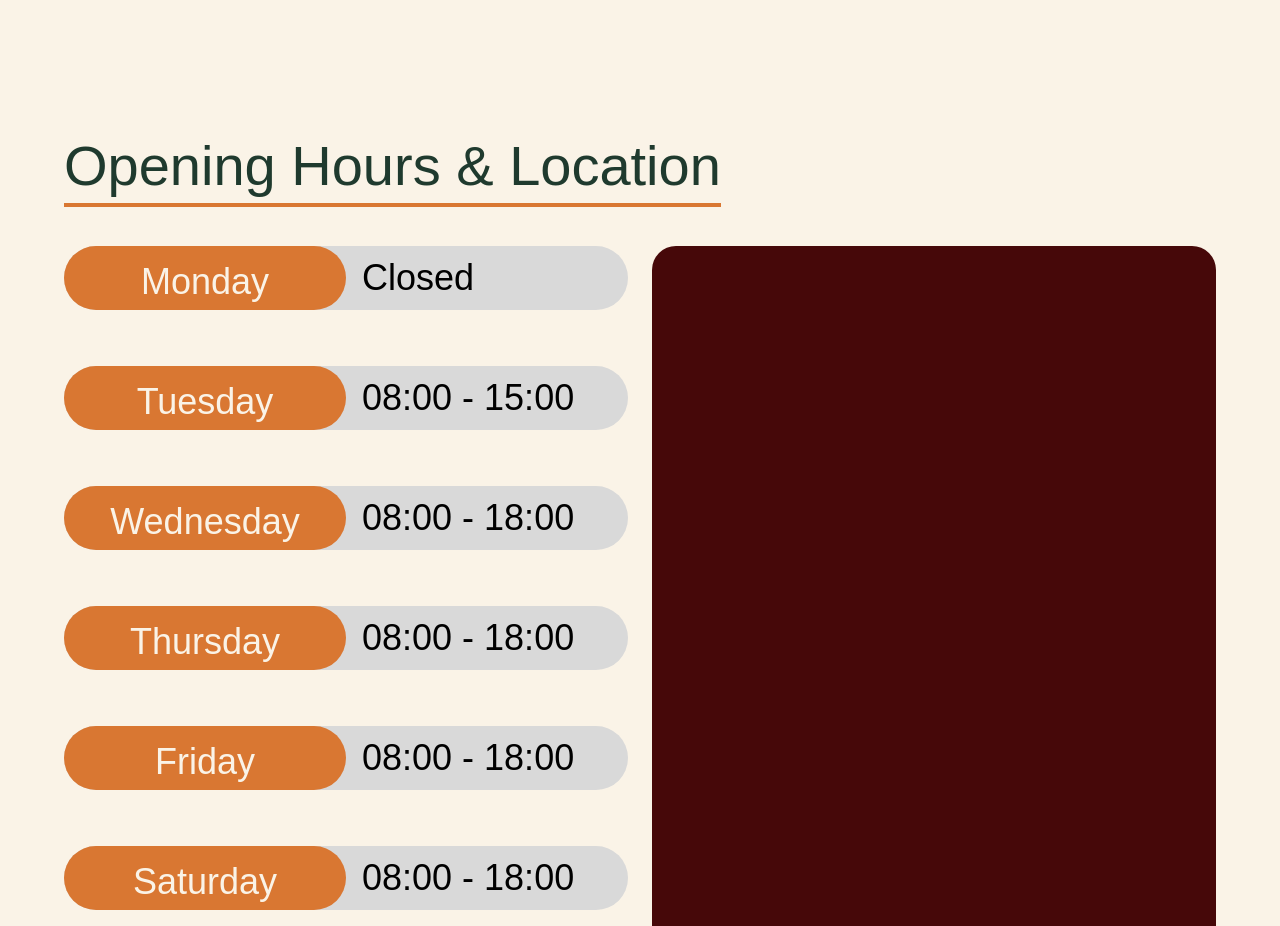
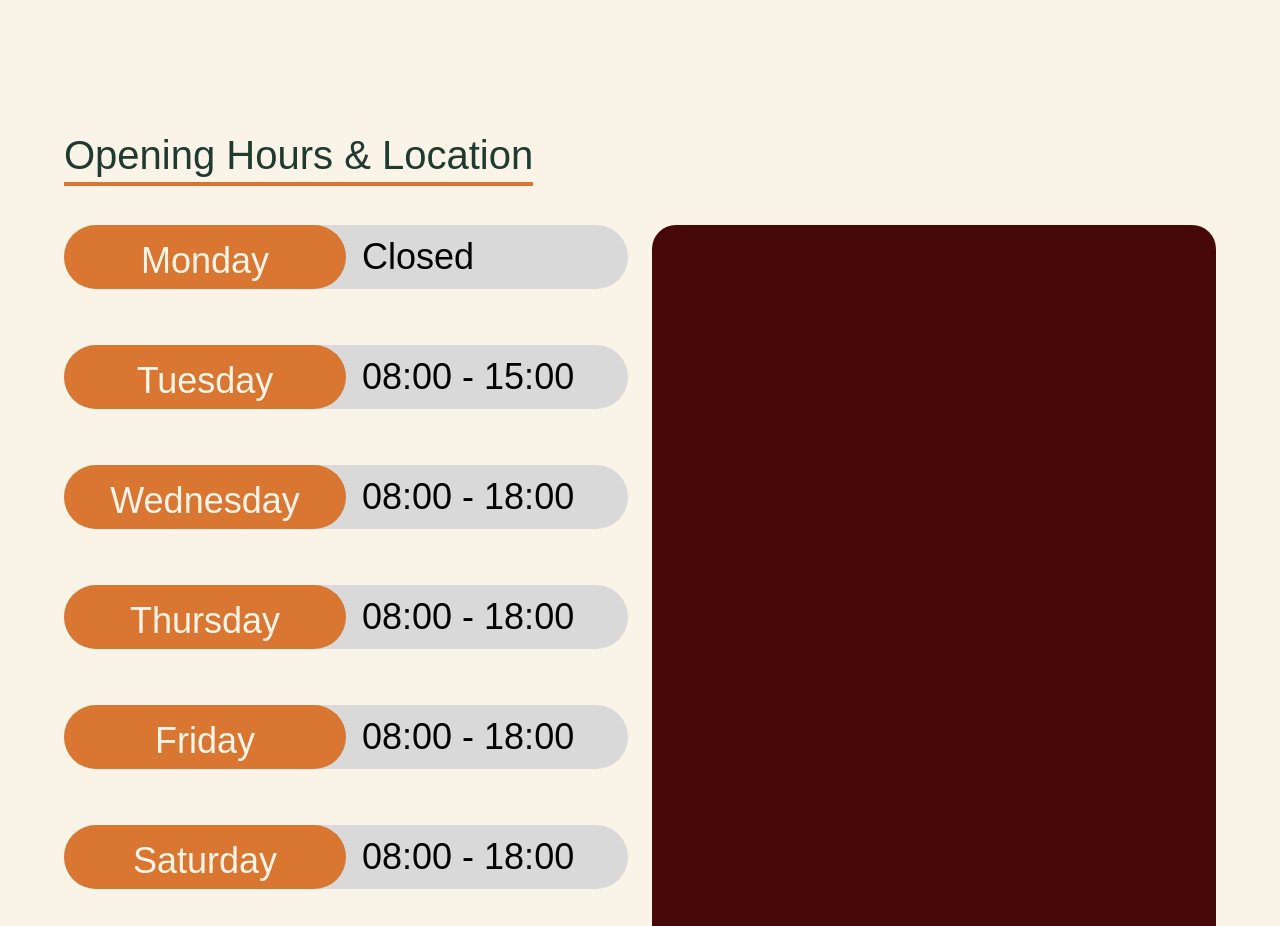
Before and after one commit to unknowdeepanshu/cafe-and-restaurant, a React (Vite) app in the folder Brew District Cafe/: page / in a window 1280 px wide. Shown: the part 7320-8246 px from the top of the page. Built offline with nearby package versions, Linux system fonts and the light colour scheme; a web font is replaced by a local one.

Commit message:
fix:footer section margins and opening sections

```diff
--- a/Brew District Cafe/src/components/Footer/Footer.tsx
+++ b/Brew District Cafe/src/components/Footer/Footer.tsx
@@ -46,7 +46,7 @@ function Footer() {
       >
         <motion.div
           variants={itemVariants}
-          className="mx-16 flex h-full w-[50%] flex-col justify-around md:w-full"
+          className="mx-3.5 flex h-full w-[50%] flex-col justify-around sm:mx-16 md:w-full"
         >
           <div className="my-10 flex min-h-9/12 flex-col justify-between gap-5 md:my-0 md:flex-row md:gap-5">
             <div className="text-CreamBackgournd flex flex-col gap-4">
--- a/Brew District Cafe/src/components/OpeningHours&Location/OpeningHours&Location.tsx
+++ b/Brew District Cafe/src/components/OpeningHours&Location/OpeningHours&Location.tsx
@@ -60,11 +60,11 @@ function OpeningHoursLocation() {
         variants={containerVariants}
         initial="hidden"
         animate="visible"
-        className="mx-16 my-20 flex min-h-screen flex-col"
+        className="mx-3.5 my-20 flex min-h-screen flex-col sm:mx-16"
       >
         <motion.div variants={itemVariants}>
           <div className="inline-block">
-            <h1 className="text-DarkGreen text-2xl lg:text-[3.5rem]">
+            <h1 className="text-DarkGreen text-2xl lg:text-[2.5rem]">
               Opening Hours & Location
             </h1>
             <hr className="bg-Orange h-1 w-full border-0" />
@@ -93,7 +93,7 @@ export default OpeningHoursLocation;
 function OpeningHours({ day, time }: { day: string; time: string }) {
   return (
     <>
-      <div className="bg-Time flex h-12 items-center rounded-[3rem] lg:h-16">
+      <div className="bg-Time flex h-15 items-center rounded-[3rem] sm:h-12 lg:h-16">
         <h3 className="bg-Orange text-CreamBackgournd h-full w-1/2 rounded-[3rem] p-4 text-center text-[1rem] lg:text-4xl">
           {day}
         </h3>
```
